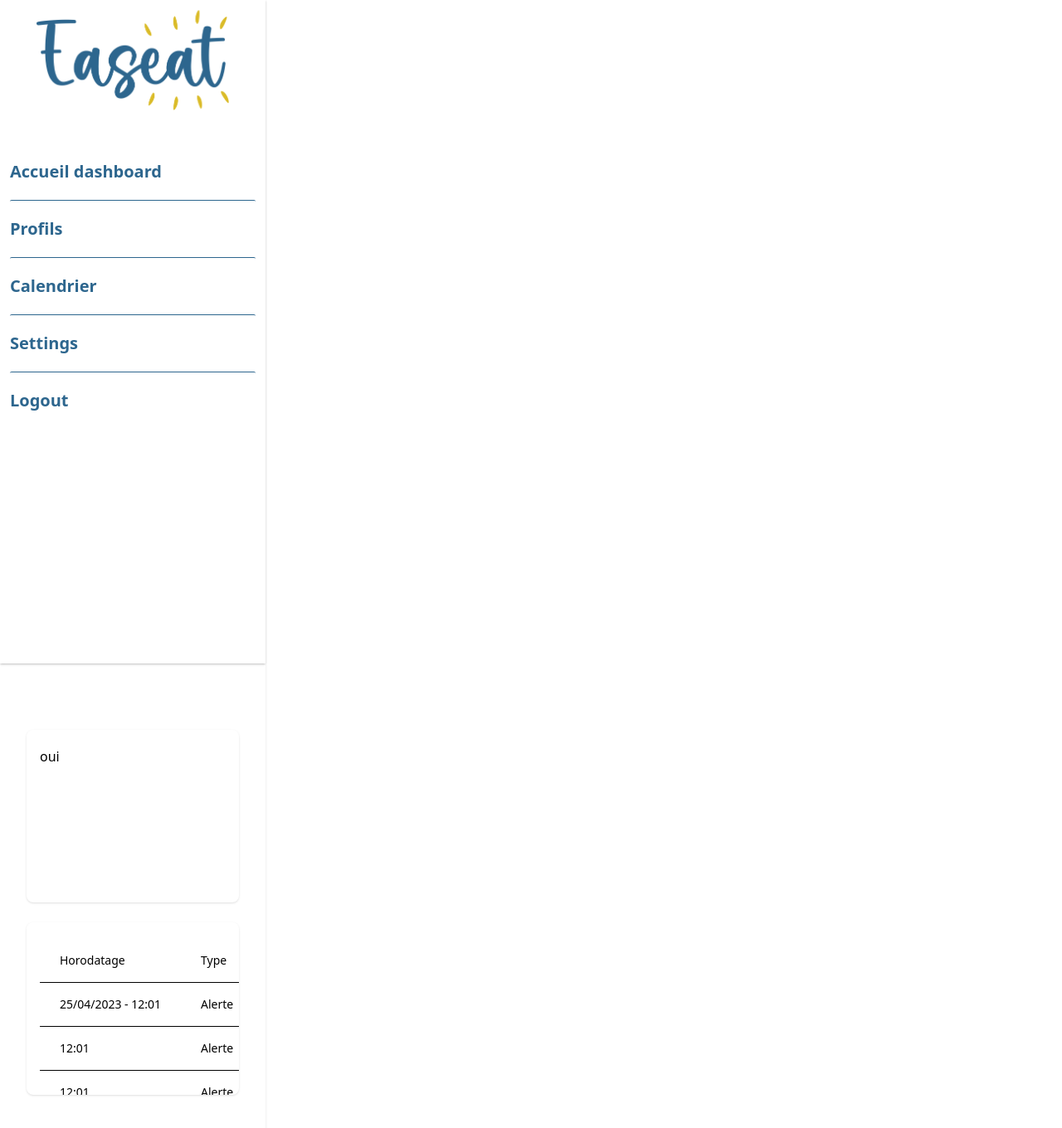
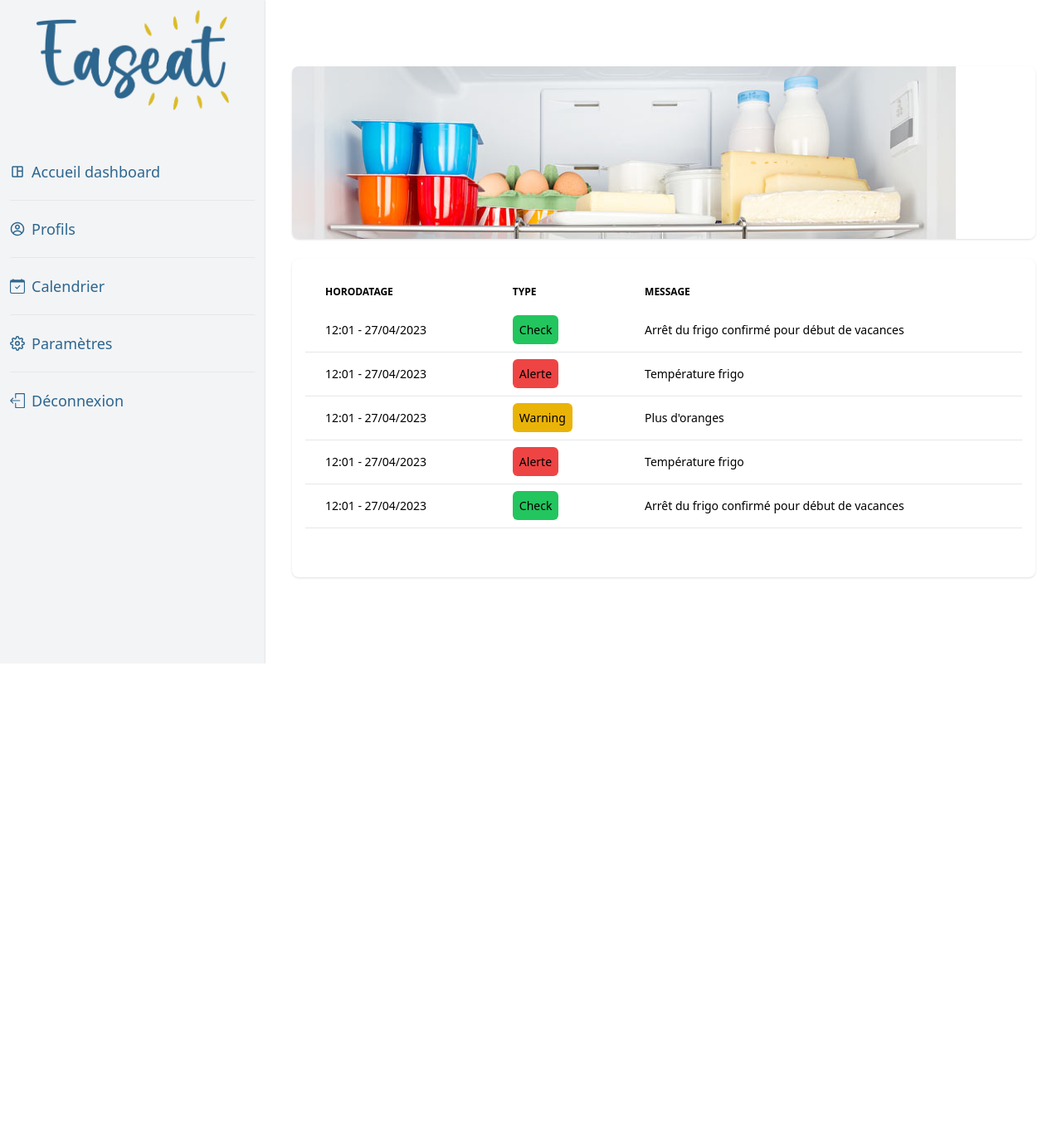
Before and after one commit to AdamOuali/Easeat, a React (Vite) app in the folder packages/client-easeat/: page / in a window 1280 px wide. Shown: the top 1360 px of the page at 83% size. After the commit the page ends 800 px from the top, so only its background shows below. Built offline with nearby package versions, Linux system fonts and the light colour scheme.

Commit message:
Routage + ajout des pages completes

```diff
--- a/packages/client-easeat/package.json
+++ b/packages/client-easeat/package.json
@@ -14,6 +14,7 @@
     "react": "^18.2.0",
     "react-bootstrap": "^2.7.4",
     "react-dom": "^18.2.0",
+    "react-icons": "^4.8.0",
     "react-pro-sidebar": "^1.0.0"
   },
   "devDependencies": {
--- a/packages/client-easeat/src/App.jsx
+++ b/packages/client-easeat/src/App.jsx
@@ -13,9 +13,13 @@ function App() {
             <div className="grid grid-cols-4">
                 <BrowserRouter>
                     <Routes>
+                        {/* <Route path="/" element={<DashboardHome />} /> */}
                         <Route path="/" element={<DashboardHome />} />
+                        <Route path='/dashboard' element={<DashboardHome />} />
+                        <Route path="/profils" element={<Sidebar />} />
+                        <Route path="/calendrier" element={<Calendrier />} />
                         <Route path="/login" element={<Login />} />
-                        <Route path="/calendrier" element={<Calendrier />} />
+                        <Route path="/parametres" element={<Error404 />} />
                         <Route path="*" element={<Error404 />} />
                     </Routes>
                 </BrowserRouter>
--- a/packages/client-easeat/src/components/Sidebar/Sidebar.jsx
+++ b/packages/client-easeat/src/components/Sidebar/Sidebar.jsx
@@ -1,12 +1,17 @@
 import React from 'react'
 import easeatLogoCropped from '../../assets/easeat_logo_cropped.png'
 import { NavLink } from 'react-router-dom'
+import { MdOutlineSpaceDashboard } from 'react-icons/md'
+import { CgProfile } from 'react-icons/cg'
+import { BsCalendarCheck} from 'react-icons/bs'
+import { FiSettings } from 'react-icons/fi'
+import { SlLogout } from 'react-icons/sl'
 
 export default function Sidebar() {
     return (
         <>
-            <div className="flex col-span-1 h-screen bg-gray-800 shadow p-0 m-0">
-                <div className="flex flex-col h-screen p-3 bg-gray-800 shadow w-full">
+            <div className="flex col-span-1 h-screen shadow p-0 m-0">
+                <div className="flex flex-col h-screen p-3 bg-gray-100 shadow w-full">
                     <div className="flex items-center mx-8">
                         <img
                             className="mx-auto h-13 w-auto"
@@ -14,28 +19,52 @@ export default function Sidebar() {
                             alt="Logo Easeat"
                         />
                     </div>
-                    <div className="flex-1 font-bold text-primary">
-                        <ul className="pt-10 text-xl divide-y">
+                    <div className="flex-1">
+                        <ul className="pt-10 text-lg divide-y flex-col">
+                            {/* DASHBOARD */}
                             <li className="rounded-sm py-5">
                                 <NavLink to={'/'}>
-                                    <span className="text-gray-100">
+                                    <span className="text-primary flex items-center">
+                                        <MdOutlineSpaceDashboard className="inline-block mr-2" />
                                         Accueil dashboard
                                     </span>
                                 </NavLink>
                             </li>
+                            {/* PROFILS */}
                             <li className="rounded-sm py-5">
-                                <span className="text-gray-100">Profils</span>
+                                <NavLink to={'/profils'}>
+                                    <span className="text-primary flex items-center">
+                                        <CgProfile className="inline-block mr-2" />
+                                        Profils
+                                    </span>
+                                </NavLink>{' '}
                             </li>
+                            {/* CALENDRIER */}
                             <li className="rounded-sm py-5">
-                                <span className="text-gray-100">
-                                    Calendrier
-                                </span>
+                                <NavLink to={'/calendrier'}>
+                                    <span className="text-primary flex items-center">
+                                        <BsCalendarCheck className="inline-block mr-2" />
+                                        Calendrier
+                                    </span>
+                                </NavLink>{' '}
                             </li>
+                            {/* PARAMETRES */}
                             <li className="rounded-sm py-5">
-                                <span className="text-gray-100">Settings</span>
+                                <NavLink to={'/parametres'}>
+                                    <span className="text-primary flex items-center">
+                                        <FiSettings className="inline-block mr-2" />
+                                        Paramètres
+                                    </span>
+                                </NavLink>{' '}
                             </li>
+                            {/* LOGOUT */}
                             <li className="rounded-sm py-5">
-                                <span className="text-gray-100">Logout</span>
+                                <NavLink to={'/logout'}>
+                                    <span className="text-primary flex items-center">
+                                        <SlLogout className="inline-block mr-2" />
+                                        Déconnexion
+                                    </span>
+                                </NavLink>{' '}
                             </li>
                         </ul>
                     </div>
--- a/packages/client-easeat/src/pages/DashboardHome.jsx
+++ b/packages/client-easeat/src/pages/DashboardHome.jsx
@@ -1,117 +1,104 @@
 import React from 'react'
 import Sidebar from '../components/Sidebar/Sidebar'
 import { NavLink } from 'react-router-dom'
+import imgFrigo from '../assets/img-frigo-1.jpg'
 
+
+function checkColorOfAlert(alertType){
+    if(alertType === 'Alerte'){
+        return 'bg-red-500'
+    } else if(alertType === 'Warning'){
+        return 'bg-yellow-500'
+    } else {
+        return 'bg-green-500'
+    }
+}
 const DashboardHome = () => {
+    const alerts = [
+        {
+            key: 1,
+            type: 'Check',
+            message: 'Arrêt du frigo confirmé pour début de vacances',
+            date: '12:01 - 27/04/2023',
+        },
+        {
+            key: 2,
+            type: 'Alerte',
+            message: 'Température frigo',
+            date: '12:01 - 27/04/2023',
+        },
+        {
+            key: 3,
+            type: 'Warning',
+            message: 'Plus d\'oranges',
+            date: '12:01 - 27/04/2023',
+        },
+        {
+            key: 4,
+            type: 'Alerte',
+            message: 'Température frigo',
+            date: '12:01 - 27/04/2023',
+        },
+        {
+            key: 5,
+            type: 'Check',
+            message: 'Arrêt du frigo confirmé pour début de vacances',
+            date: '12:01 - 27/04/2023',
+        },
+    ]
     return (
-        <div>
+        <>
             <Sidebar />
             {/* DIV DU DESSOUS A METTRE POUR ETRE DANS LE BODY */}
-            <div className="flex col-span-3 h-screen bg-gray-800 shadow">
-            {/* DIV DU DESSOUS A METTRE POUR ETRE DANS LE BODY */}
+            <div className="flex col-span-3 h-screen bg-white shadow">
                 <div className="container mx-auto mt-12 p-8">
                     <div className="grid grid-cols-1 gap-6 mb-6 ">
-                        <div className="w-full h-52 px-4 py-5 bg-white rounded-lg shadow overflow-auto">
-                            oui
+                        <div className="w-full h-52 bg-white rounded-lg shadow overflow-auto">
+                            <img
+                                className="object-cover object-center"
+                                src={imgFrigo}
+                                alt="Image frigo actuelle"
+                            />
                         </div>
-                        <div className="w-full h-52 px-4 py-5 bg-white rounded-lg shadow overflow-auto">
-                            <table className="min-w-full">
-                                <thead className="bg-white border-b">
+                        <div className="w-full h-96 px-4 py-5 bg-white rounded-lg shadow overflow-auto">
+                            <table className="w-full text-sm text-left">
+                                <thead className="text-xs uppercase">
                                     <tr>
-                                        <th
-                                            scope="col"
-                                            className="text-sm font-medium text-gray-900 px-6 py-4 text-left"
-                                        >
+                                        <th scope="col" className="px-6 py-3">
                                             Horodatage
                                         </th>
-                                        <th
-                                            scope="col"
-                                            className="text-sm font-medium text-gray-900 px-6 py-4 text-left"
-                                        >
+                                        <th scope="col" className="px-6 py-3">
                                             Type
                                         </th>
-                                        <th
-                                            scope="col"
-                                            className="text-sm font-medium text-gray-900 px-6 py-4 text-left"
-                                        >
+                                        <th scope="col" className="px-6 py-3">
                                             Message
                                         </th>
                                     </tr>
                                 </thead>
                                 <tbody>
-                                    <tr className="bg-gray-100 border-b">
-                                        <td className="px-6 py-4 whitespace-nowrap text-sm font-medium text-gray-900">
-                                            <p>25/04/2023 - 12:01</p>
-                                        </td>
-                                        <td className="text-sm text-gray-900 font-light px-6 py-4 whitespace-nowrap">
-                                            <p>Alerte</p>
-                                        </td>
-                                        <td className="text-sm text-gray-900 font-light px-6 py-4 whitespace-nowrap">
-                                            <p>Température frigo : 5°C</p>
-                                        </td>
-                                    </tr>
-                                    <tr className="bg-gray-100 border-b">
-                                        <td className="px-6 py-4 whitespace-nowrap text-sm font-medium text-gray-900">
-                                            <p>12:01</p>
-                                        </td>
-                                        <td className="text-sm text-gray-900 font-light px-6 py-4 whitespace-nowrap">
-                                            <p>Alerte</p>
-                                        </td>
-                                        <td className="text-sm text-gray-900 font-light px-6 py-4 whitespace-nowrap">
-                                            <p>Température frigo : 5°C</p>
-                                        </td>
-                                    </tr>{' '}
-                                    <tr className="bg-gray-100 border-b">
-                                        <td className="px-6 py-4 whitespace-nowrap text-sm font-medium text-gray-900">
-                                            <p>12:01</p>
-                                        </td>
-                                        <td className="text-sm text-gray-900 font-light px-6 py-4 whitespace-nowrap">
-                                            <p>Alerte</p>
-                                        </td>
-                                        <td className="text-sm text-gray-900 font-light px-6 py-4 whitespace-nowrap">
-                                            <p>Température frigo : 5°C</p>
-                                        </td>
-                                    </tr>{' '}
-                                    <tr className="bg-gray-100 border-b">
-                                        <td className="px-6 py-4 whitespace-nowrap text-sm font-medium text-gray-900">
-                                            <p>12:01</p>
-                                        </td>
-                                        <td className="text-sm text-gray-900 font-light px-6 py-4 whitespace-nowrap">
-                                            <p>Alerte</p>
-                                        </td>
-                                        <td className="text-sm text-gray-900 font-light px-6 py-4 whitespace-nowrap">
-                                            <p>Température frigo : 5°C</p>
-                                        </td>
-                                    </tr>{' '}
-                                    <tr className="bg-gray-100 border-b">
-                                        <td className="px-6 py-4 whitespace-nowrap text-sm font-medium text-gray-900">
-                                            <p>12:01</p>
-                                        </td>
-                                        <td className="text-sm text-gray-900 font-light px-6 py-4 whitespace-nowrap">
-                                            <p>Alerte</p>
-                                        </td>
-                                        <td className="text-sm text-gray-900 font-light px-6 py-4 whitespace-nowrap">
-                                            <p>Température frigo : 5°C</p>
-                                        </td>
-                                    </tr>{' '}
-                                    <tr className="bg-gray-100 border-b">
-                                        <td className="px-6 py-4 whitespace-nowrap text-sm font-medium text-gray-900">
-                                            <p>12:01</p>
-                                        </td>
-                                        <td className="text-sm text-gray-900 font-light px-6 py-4 whitespace-nowrap">
-                                            <p>Alerte</p>
-                                        </td>
-                                        <td className="text-sm text-gray-900 font-light px-6 py-4 whitespace-nowrap">
-                                            <p>Température frigo : 5°C</p>
-                                        </td>
-                                    </tr>
+                                    {alerts.map((alert) => (
+                                        <tr
+                                            className="bg-white border-b "
+                                            key={alert.key}
+                                        >
+                                            <td className="px-6 py-4 ">
+                                                {alert.date}
+                                            </td>
+                                            <td className="px-6 py-4">
+                                                <span className={`rounded-md p-2 ${checkColorOfAlert(alert.type)}`}> {alert.type}</span>
+                                            </td>
+                                            <td className="px-6 py-4">
+                                                {alert.message}
+                                            </td>
+                                        </tr>
+                                    ))}
                                 </tbody>
                             </table>
                         </div>
                     </div>
                 </div>
             </div>
-        </div>
+        </>
     )
 }
 
--- a/packages/client-easeat/tailwind.config.js
+++ b/packages/client-easeat/tailwind.config.js
@@ -2,11 +2,11 @@
 export default {
     content: ['./src/**/*.{js,jsx,ts,tsx}', './src/*.{js,jsx,ts,tsx}'],
     theme: {
-        extend: {},
-        colors: {
-            primary: '#2D668E',
+        extend: {
+            colors: {
+                primary: '#2D668E',
+            },
         },
     },
-
     plugins: [],
 }
```
Also changed, not shown: packages/client-easeat/src/pages/Calendrier.jsx (+9 -0 lines), packages/client-easeat/src/pages/Error404.jsx (+2 -7 lines), packages/client-easeat/src/assets/img-frigo-1.jpg (added), 1 other file (tests, documents, lock files or other folders).
